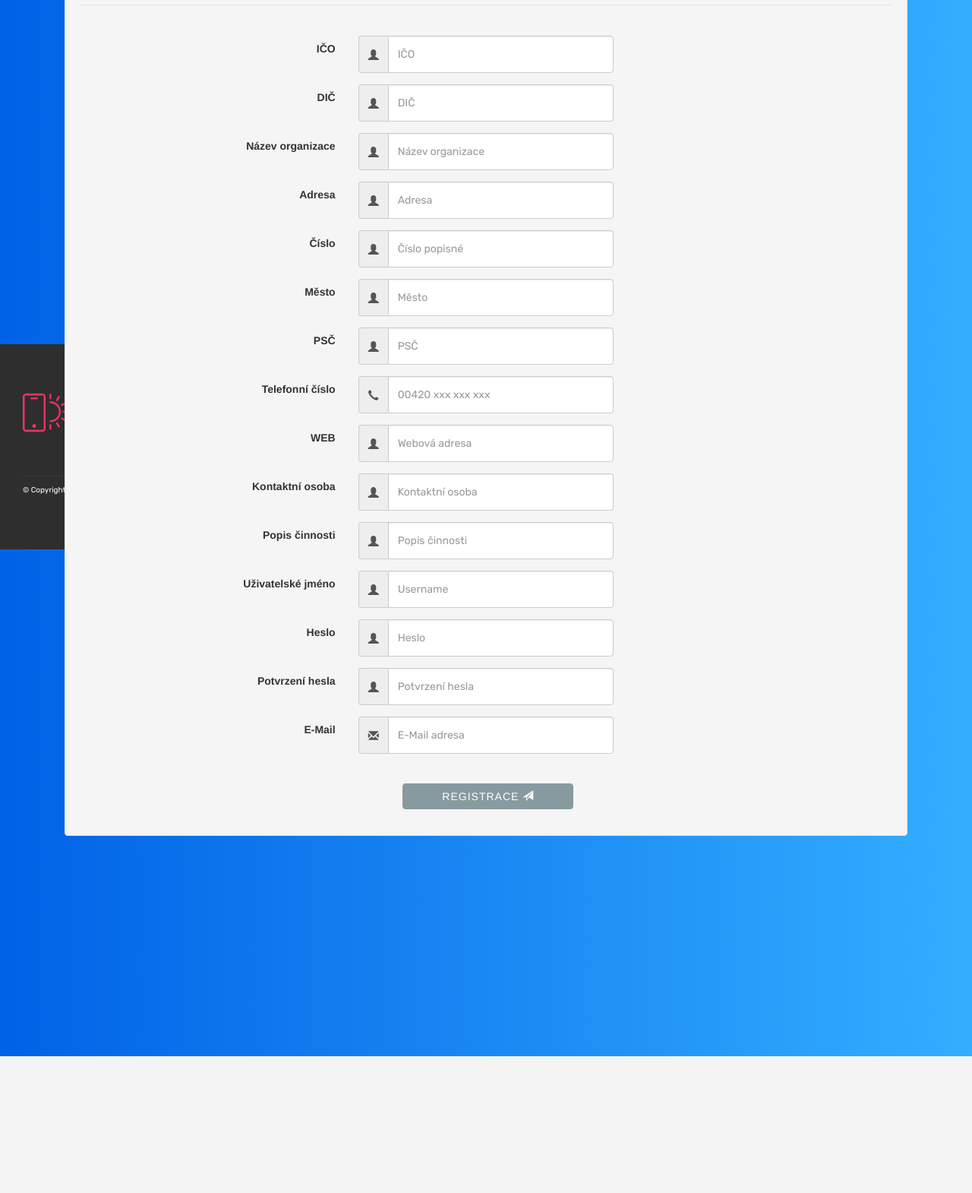
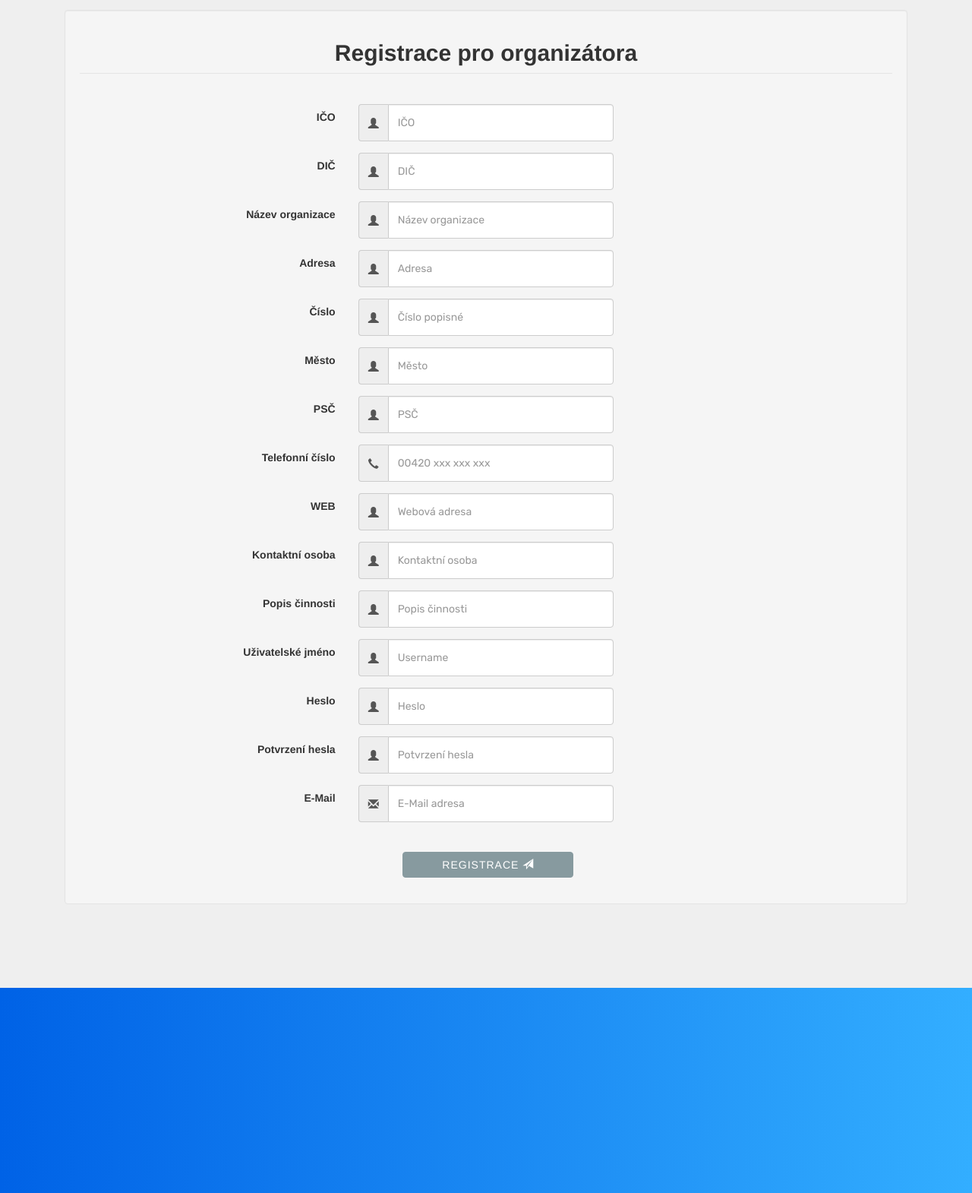
Before and after one commit to Vicko7/Tabory, a Flask app: page /registrace_org in a window 1280 px wide. Shown: the part 77-1647 px from the top of the page at 76% size. Before the commit the page ends 1467 px from the top, so only its background shows below. Run offline with Flask 2, Linux system fonts and the light colour scheme; some libraries are stand-ins or nearby versions.

Commit message:
registarce org.html
uprava formatovani

```diff
--- a/templates/registrace_org.html
+++ b/templates/registrace_org.html
@@ -7,6 +7,7 @@
     <script src="//code.jquery.com/jquery-1.11.1.min.js"></script>
     <script src="{{ url_for('static', filename='registration/registration.js')}}"></script>
 
+<section class="features3 cid-rpUYdNoG90" id="features3-5">
 <div class="container">
 
     <form class="well form-horizontal" method="post"  id="contact_form">
@@ -217,6 +218,5 @@
 
 </form>
 </div>
-
-
+</section>
     {% endblock %}
```
